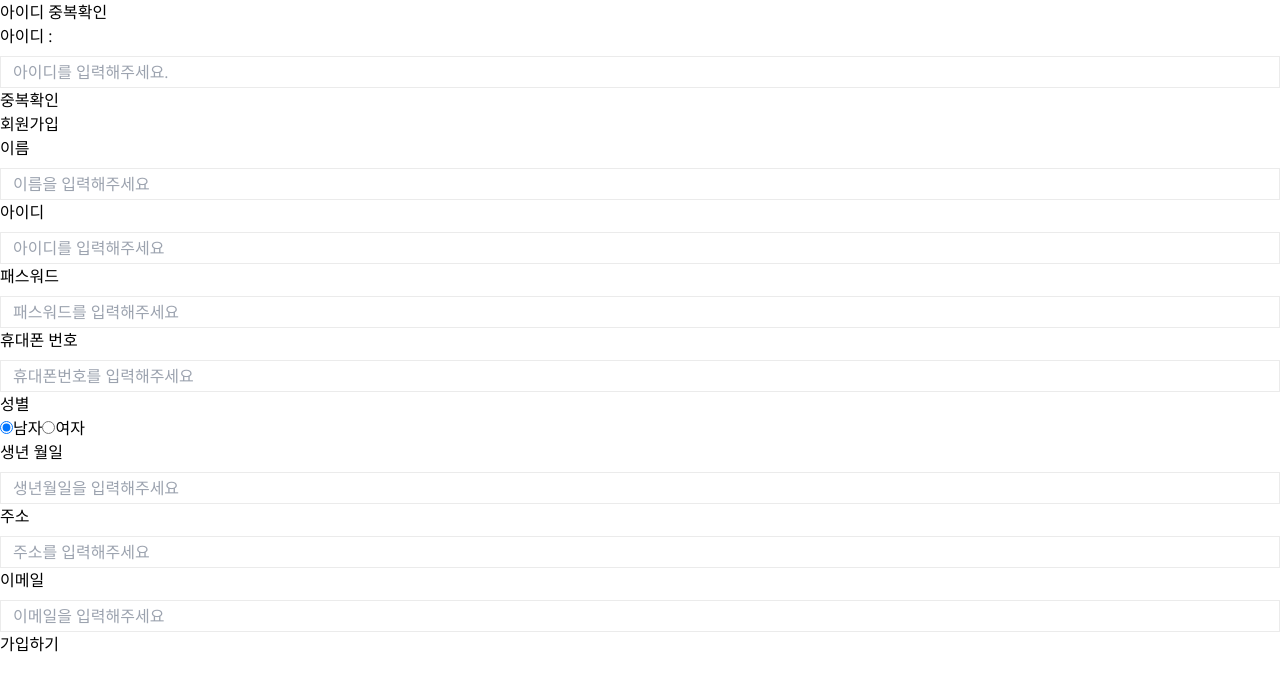
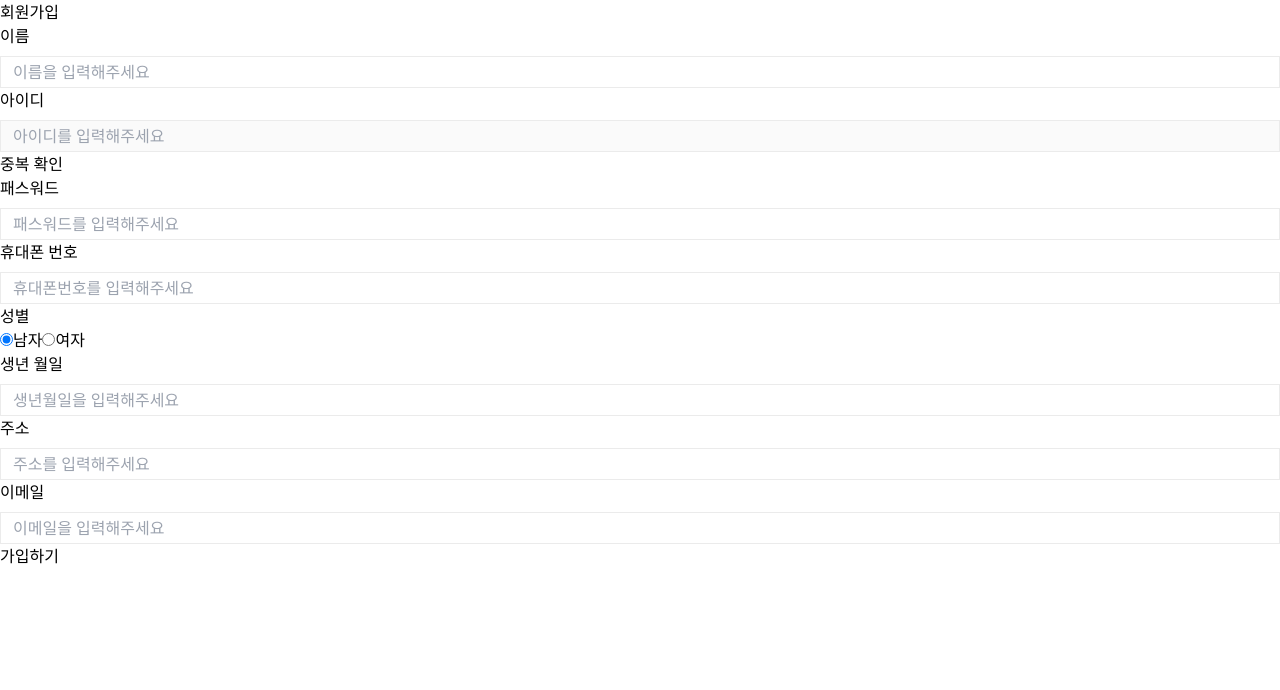
Before and after one commit to kangtae/insta_front, a Next.js app: page /signin in a window 1280 px wide. Shown: the top 690 px of the page. Built offline with nearby package versions, Linux system fonts and the light colour scheme.

Commit message:
아이디 중복확인 사용하기 로직 추가

```diff
--- a/src/app/signin/lib/api.ts
+++ b/src/app/signin/lib/api.ts
@@ -1,14 +1,5 @@
-interface IpostJoin {
-	name: string
-	userId:string
-	pw: string
-	tel: string
-	gender: string
-	birthday: string
-	address: string
-	email: string
-}
-export async function  postJoin(info : IpostJoin){
+import { IjoinInfo } from "./types"
+export async function  postJoin(info : IjoinInfo){
 	const response = await fetch("/member/join", {
 		method:"POST",
 		headers: {
--- /dev/null
+++ b/src/app/signin/lib/types.ts
@@ -0,0 +1,10 @@
+export interface IjoinInfo {
+	name: string
+	userId:string
+	pw: string
+	tel: string
+	gender: string
+	birthday: string
+	address: string
+	email: string
+}
--- a/src/app/signin/page.tsx
+++ b/src/app/signin/page.tsx
@@ -3,9 +3,11 @@ import {SIGNGUP_STATUS} from "./constants"
 import {useState} from "react";
 import {SignUpItem} from "@/components/SignUpItem";
 import CommonModal from "@/components/CommonModal";
-import { postJoin } from "./lib/api"
+import { postJoin } from "./lib/api";
+import {IjoinInfo} from "@/app/signin/lib/types";
+
 export default function SignIn(){
-	const [info, setInfo] = useState({
+	const [info, setInfo] = useState<IjoinInfo>({
 		name: "",
 		userId:"",
 		pw: "",
@@ -15,7 +17,13 @@ export default function SignIn(){
 		address: "",
 		email: "",
 	});
+	const [isModalOpen, setIsModalOpen] =useState<boolean>(false)
+
+	const toggleModal = (value : boolean) => {
+		setIsModalOpen(value)
+	}
 	const handleChange = (key:string,value : string) => {
+		console.log("2222",key,value)
 		setInfo(prevInfo => ({
 			...prevInfo,
 			[key]: value
@@ -31,7 +39,10 @@ export default function SignIn(){
 		}
 	}
 	return <div>
-		<CommonModal/>
+		{isModalOpen && <CommonModal
+			toggleModal={toggleModal}
+			inputHandleChange={handleChange}
+		/>}
 		<h1>회원가입</h1>
 
 		<form onSubmit={handleSubmit}>
@@ -44,7 +55,8 @@ export default function SignIn(){
 							type={item.type}
 							placeholder={item?.placeholder || ""}
 							options={item?.options || []}
-							info={info}
+							info={info}g
+							toggleModal={toggleModal}
 							handleChange={handleChange}
 						/>
 					</div>
--- a/src/components/CommonInput.tsx
+++ b/src/components/CommonInput.tsx
@@ -4,16 +4,20 @@ interface Props {
 	inputType: string;
 	placeholder: string;
 	customStyle?: string;
+	disabled: boolean;
+	value: string;
 	handleChange: (key: string, value: string) => void;
 }
 
 
 export default function commonInput(props: Props) {
-	const {inputType,  placeholder, handleChange, inputKey, customStyle} = props;
+	const {inputType,  placeholder, handleChange, inputKey, customStyle, disabled, value} = props;
 	return <>
 		<input type={inputType}
 		       className={customStyle}
 		       placeholder={placeholder}
+		       disabled={disabled}
+		       value={value}
 		       onChange={(e)=>handleChange(inputKey,e.target.value)}
 		/>
 	</>;
--- a/src/components/CommonModal.tsx
+++ b/src/components/CommonModal.tsx
@@ -4,9 +4,20 @@ import CommonInput from "@/components/CommonInput";
 import { useState } from "react";
 import {getMemberCheck} from "@/app/signin/lib/api";
 
-export default function CommonModal({ customStyle }: { customStyle: string }) {
+/*interface Props {
+	customStyle: string;
+	toggleModal: (value:boolean) => void;
+}*/
+
+
+export default function CommonModal({ customStyle,toggleModal,inputHandleChange }: {
+	customStyle: string;
+	toggleModal: (value:boolean) => void;
+	inputHandleChange: (key: string, value: string) => void;
+}) {
 	const [id, setId] = useState<string>(""); // id 상태를 문자열로 설정
-
+	const [isMemberCheck, setIsMemberCheck] = useState<boolean>(false);
+	const [message, setMessage] = useState<string>("")
 	const handleChange = (key:string,value : string) => {
 		setId(value);
 	}
@@ -14,14 +25,38 @@ export default function CommonModal({ customStyle }: { customStyle: string }) {
 	const handleSubmit = async (e: any) => {
 		e.preventDefault();
 		try {
-			await getMemberCheck(id);
+			const res = await getMemberCheck(id);
+			if(res.message === "success"){
+				!isMemberCheck && setIsMemberCheck(true);
+				setMessage("사용가능한 아이디입니다.")
+				return undefined;
+			}
+			setMessage("사용불가능한 아이디입니다.")
 		} catch (error) {
-			console.log("error",error);
+
 		}
 	}
 
+	const closeModal= () => {
+		toggleModal(false)
+		inputHandleChange("userId",id);
+	}
+
+	const renderDescription = () => {
+		console.log("isMemberCheck",isMemberCheck);
+		if(isMemberCheck){
+			return <>
+				사용가능한 아이디입니다.
+				<button type="button" onClick={closeModal}>사용하기</button>
+			</>
+		}
+		return <>
+			사용불가능한 아이디입니다.
+		</>
+	}
+
 	return (
-		<>
+		<div className="border-solid border-2 border-sky-500">
 			<h3>아이디 중복확인</h3>
 			<form onSubmit={handleSubmit}> {/* form 태그를 사용하여 submit 이벤트를 처리 */}
 				<div>
@@ -37,7 +72,9 @@ export default function CommonModal({ customStyle }: { customStyle: string }) {
 				</div>
 				<button type="submit">중복확인</button> {/* submit 버튼으로 변경 */}
 			</form>
-			{id && <div>사용가능한 아이디입니다. <button>사용하기</button></div>} {/* id가 있을 때만 표시 */}
-		</>
+			{isMemberCheck && message === "사용가능한 아이디입니다."
+				? <>{message} <button type="button" onClick={closeModal}>사용하기</button></>
+				: message}
+		</div>
 	);
 }
--- a/src/components/SignUpItem.tsx
+++ b/src/components/SignUpItem.tsx
@@ -10,10 +10,11 @@ interface Props {
 	inputKey: string;
 	type: string;
 	info: {};
+	toggleModal: (value:boolean) => void;
 	customStyle?: string;
 }
 export const SignUpItem = (props: Props) => {
-	const {handleChange, title ,type, inputKey, placeholder, options, info, customStyle } = props;
+	const {handleChange, title ,type, inputKey, placeholder, options, info, customStyle, toggleModal} = props;
 	if(type === "radio"){
 		return <li>
 			<h2>{title}</h2>
@@ -25,7 +26,6 @@ export const SignUpItem = (props: Props) => {
 					defaultValue={info.gender}
 					value={item.value}
 					handleChange={handleChange}
-
 				/>
 			})}
 		</li>
@@ -37,8 +37,12 @@ export const SignUpItem = (props: Props) => {
 			inputType={type}
 			placeholder={placeholder}
 			handleChange={handleChange}
+			value={info[inputKey]}
 			customStyle={`w-full h-8 mt-2 px-3 border border-[#ebebeb] ${customStyle}`}
+			disabled={inputKey === "userId" ? true : false}
 		/>
-		{inputKey === "id" && <span>중복 확인</span>}
+		{inputKey === "userId" && <span onClick={
+			()=>toggleModal(true)
+		}>중복 확인</span>}
 	</li>
 }
```
